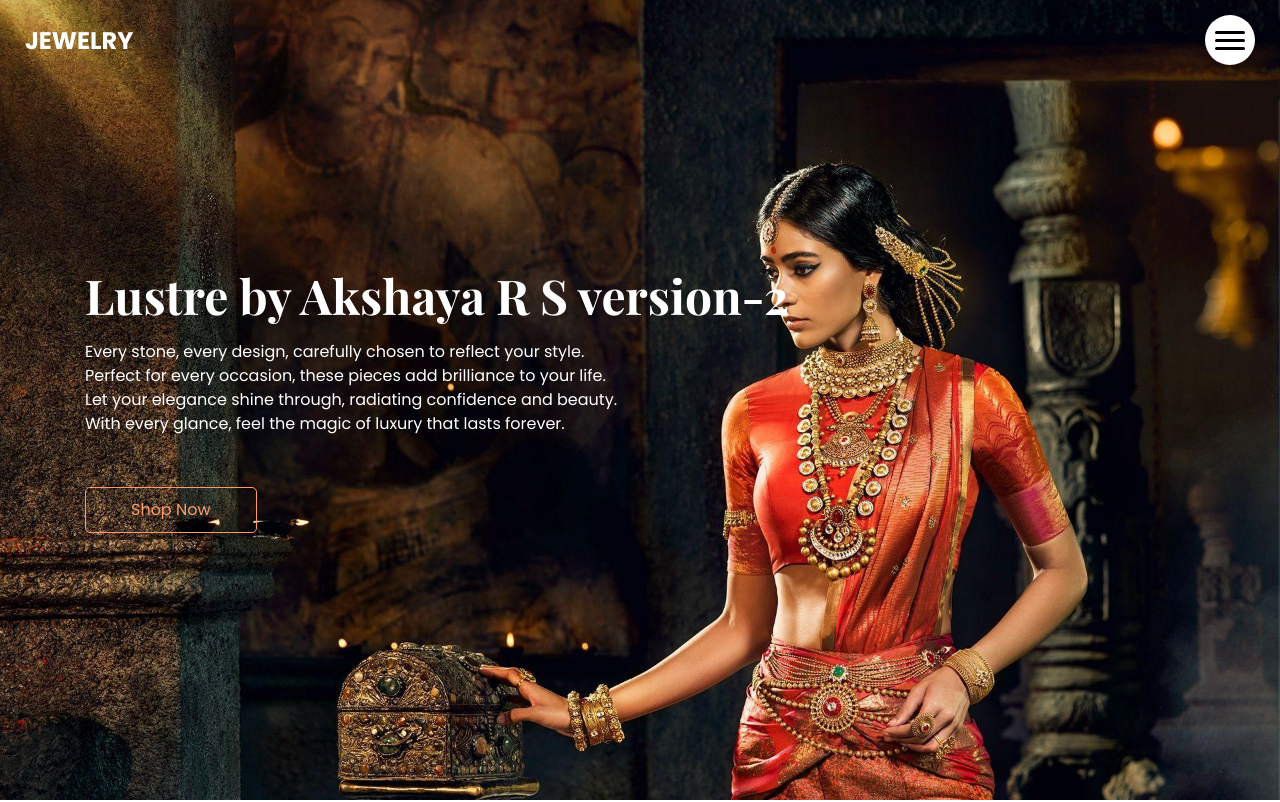
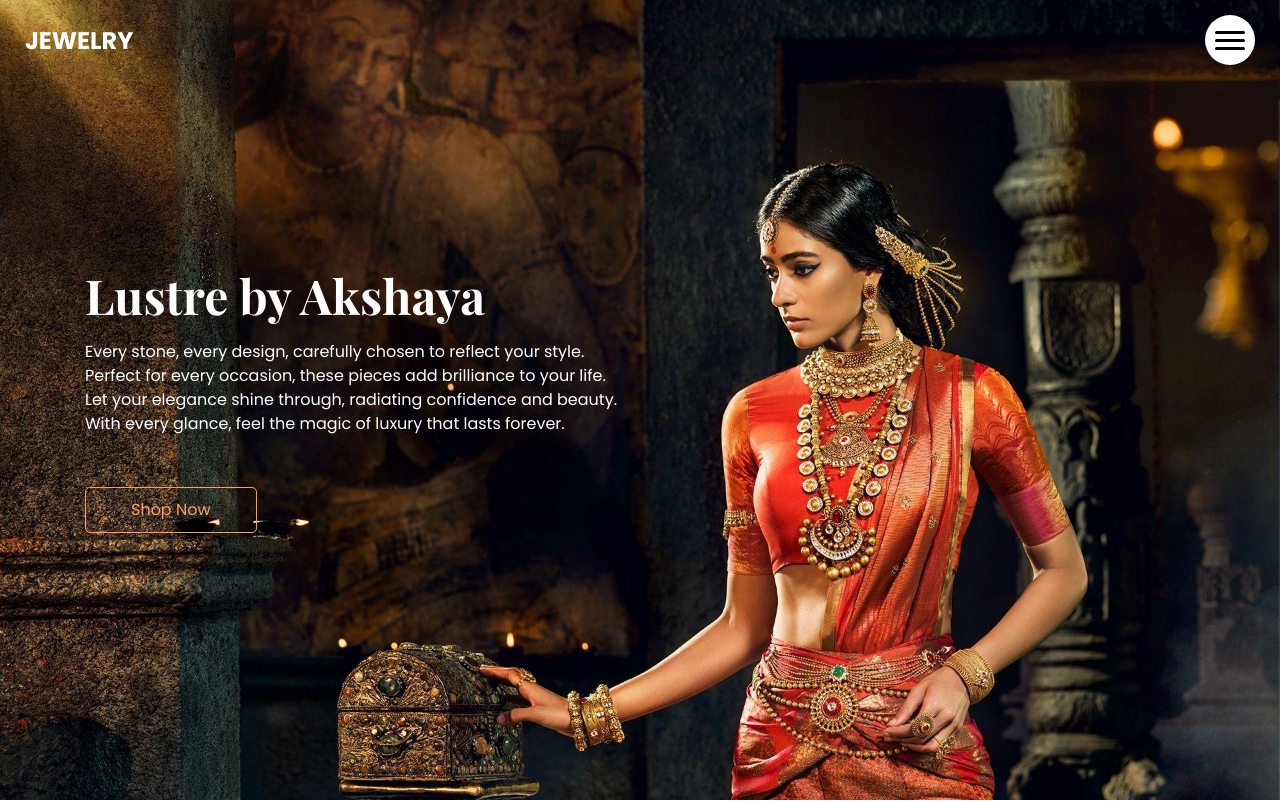
Before and after one commit to Akshayars01/MyProject1, a plain HTML site: page Hustler By Akshaya/healet-html/index.html in a window 1280 px wide. Shown: the top 802 px of the page. Drawn offline with nearby package versions, Linux system fonts and the light colour scheme.

Commit message:
Update index.html

```diff
--- a/Hustler By Akshaya/healet-html/index.html
+++ b/Hustler By Akshaya/healet-html/index.html
@@ -71,7 +71,7 @@
       <div class="col-md-9 col-lg-8">
         <div class="detail-box">
           <h1>
-           Lustre by Akshaya R S version-2
+           Lustre by Akshaya
 
           </h1>
           <p>
```
